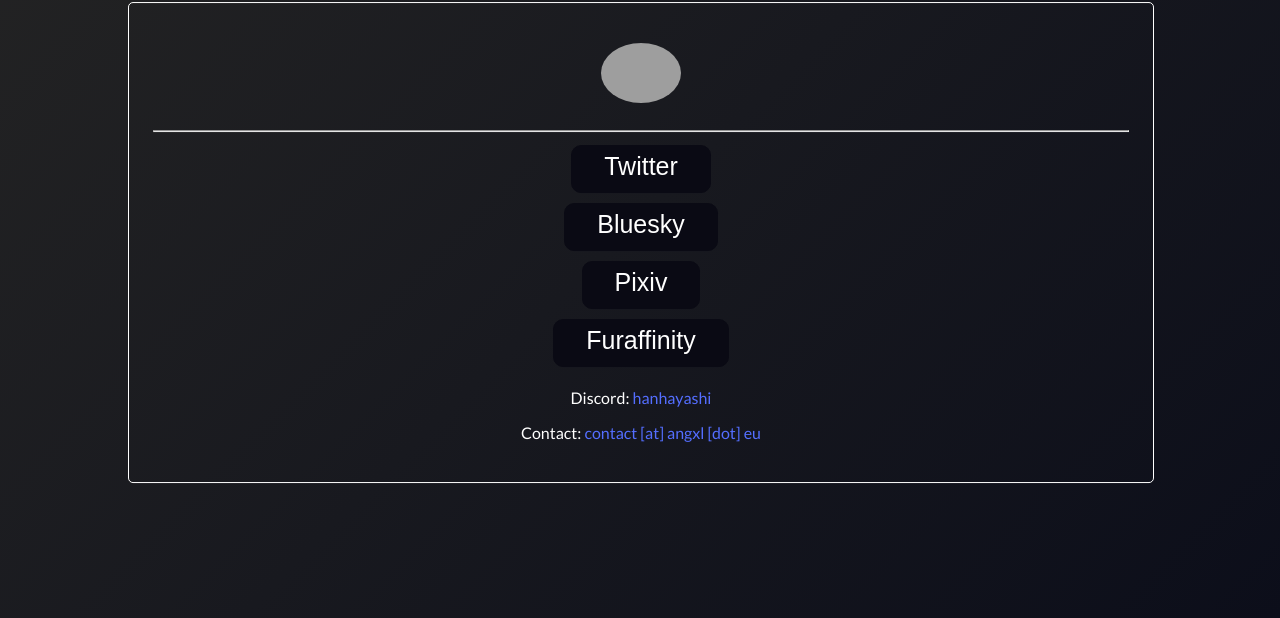
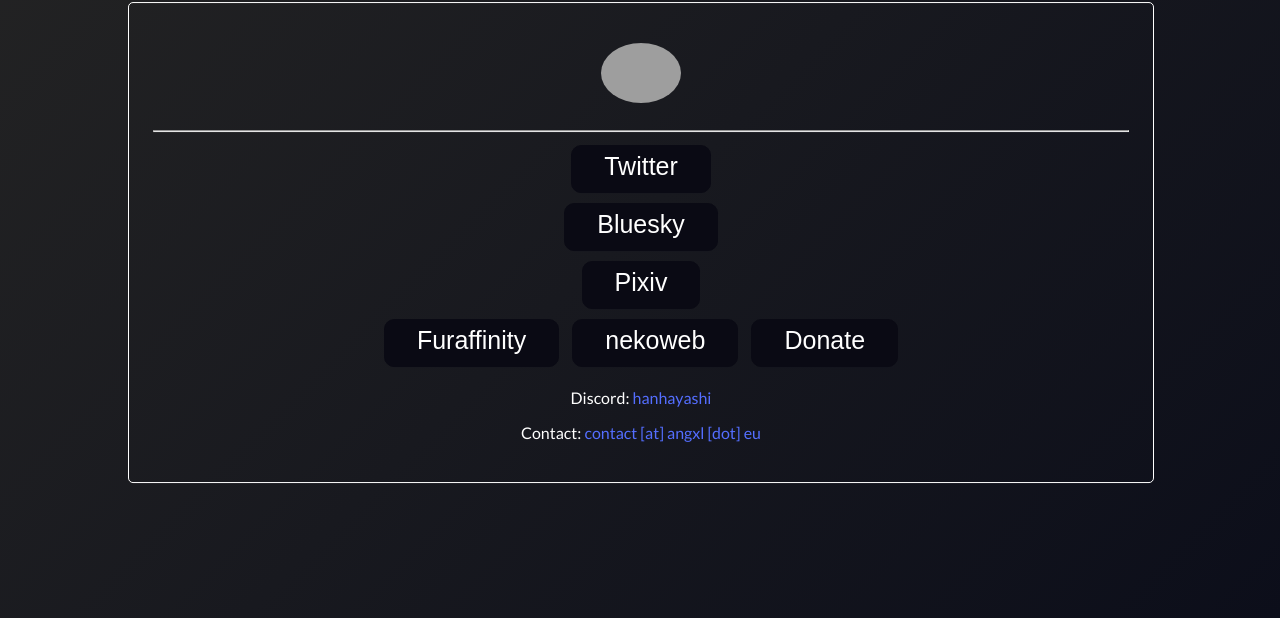
Before and after one commit to hhaaaaaaaaannnn/systems.faith, a plain HTML site: page index.html in a window 1280 px wide. Shown: the part 182-800 px from the top of the page. Drawn offline with Linux system fonts and the light colour scheme; grey boxes are pictures that could not be loaded; a web font is replaced by a local one.

Commit message:
Update index.html

```diff
--- a/index.html
+++ b/index.html
@@ -17,7 +17,10 @@
                 <a href="https://twitter.com/haoatelier"><button class="social">Twitter</button></a><br>
                 <a href="https://bsky.app/profile/systems.faith"><button class="social">Bluesky</button></a><br>
                 <a href="https://www.pixiv.net/en/users/129354584"><button class="social">Pixiv</button></a><br>
-                <a href="https://www.furaffinity.net/user/chaosarchive"><button class="social">Furaffinity</button></a><br>
+                <a href="https://www.furaffinity.net/user/chaosarchive"><button class="social">Furaffinity</button></a>
+                <a href="https://workshop.nekoweb.org"><button class="social">nekoweb</button></a>
+                <a href="https://ko-fi.com/chaosworkshop"><button class="social">Donate</button></a>
+                <br>
                 <p>Discord: <span onclick="copydc()" class="highlight">hanhayashi</span></p>
                 <p>Contact: <span onclick="copyemail()" class="highlight">contact [at] angxl [dot] eu</span></p>
             </div>
```
